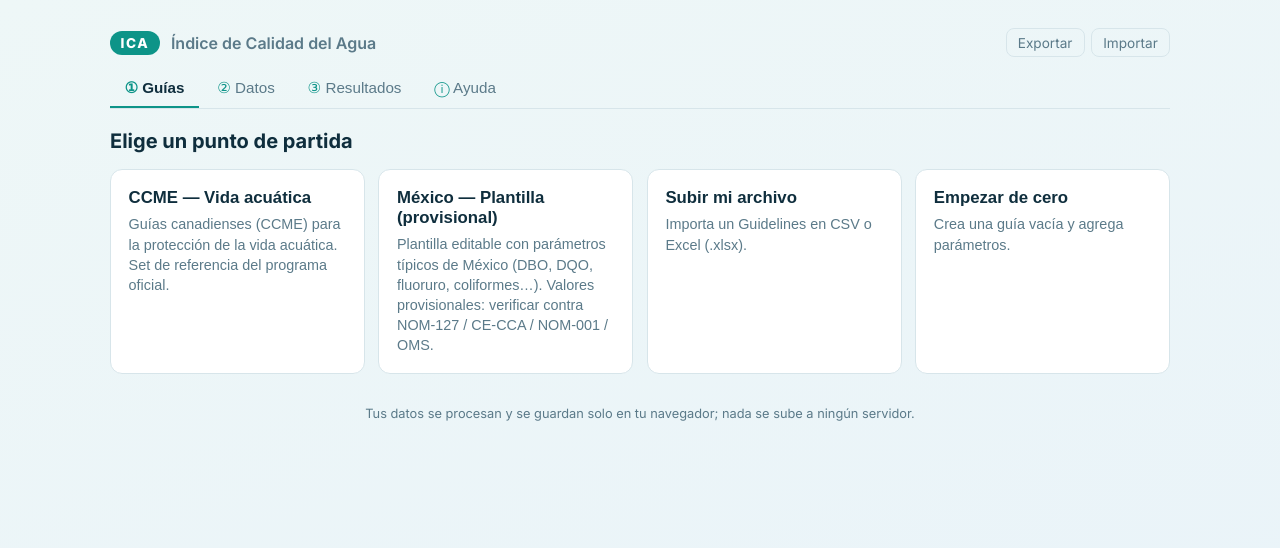
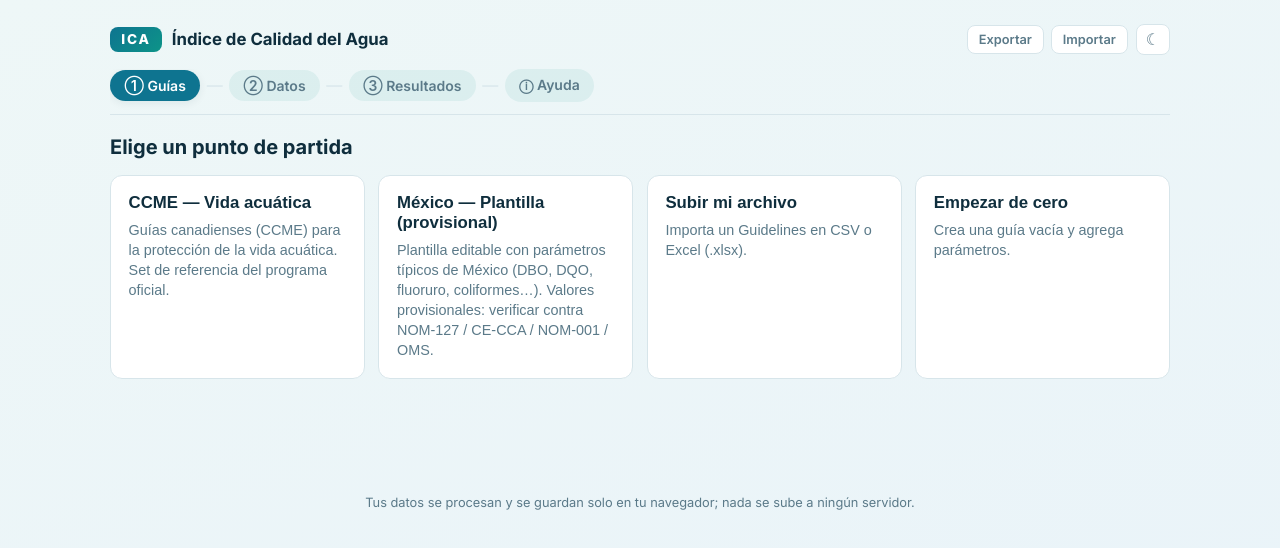
Before and after one commit to oscolv/ica, a React (Vite) app: page / in a window 1280 px wide. Shown: the top 548 px of the page. Built offline with nearby package versions, Linux system fonts and the light colour scheme.

Commit message:
feat(diseño): AppShell con stepper de progreso, botón de tema y StepNavContext

```diff
--- a/src/ui/AppShell.css
+++ b/src/ui/AppShell.css
@@ -1,22 +1,103 @@
-.shell { max-width: 1100px; margin: 0 auto; padding: 1rem 1.25rem 3rem; }
-.shell-header { display: flex; align-items: center; gap: 0.7rem; padding: 0.75rem 0; }
+.shell {
+  max-width: 1100px;
+  margin: 0 auto;
+  padding: 1rem 1.25rem 3rem;
+}
+.shell-header {
+  display: flex;
+  align-items: center;
+  gap: 0.6rem;
+  padding: 0.5rem 0 0.9rem;
+}
 .shell-brand {
-  font-weight: 800; letter-spacing: 0.12em; color: #fff;
-  background: linear-gradient(135deg, var(--accent), var(--accent2));
-  padding: 0.25rem 0.65rem; border-radius: 999px; font-size: 0.85rem;
+  font-weight: 800;
+  letter-spacing: 0.14em;
+  font-size: 0.85rem;
+  color: var(--primary-ink);
+  background: linear-gradient(135deg, var(--primary), var(--accent));
+  padding: 0.3rem 0.7rem;
+  border-radius: 8px;
 }
-.shell-title { color: var(--muted); font-weight: 600; }
+.shell-title {
+  font-weight: 700;
+  font-size: 1.05rem;
+}
+.shell-actions {
+  margin-left: auto;
+  display: flex;
+  align-items: center;
+  gap: 0.5rem;
+}
+.theme-toggle {
+  font: inherit;
+  font-size: 1rem;
+  line-height: 1;
+  background: var(--card);
+  color: var(--muted);
+  border: 1px solid var(--line);
+  border-radius: 8px;
+  padding: 0.4rem 0.55rem;
+  cursor: pointer;
+  transition: color var(--speed), border-color var(--speed);
+}
+.theme-toggle:hover {
+  color: var(--primary);
+  border-color: var(--primary);
+}
 .shell-nav {
-  display: flex; gap: 0.25rem; flex-wrap: wrap;
-  border-bottom: 1px solid var(--line); margin-bottom: 1.25rem;
+  display: flex;
+  align-items: center;
+  flex-wrap: nowrap;
+  gap: 0.4rem;
+  overflow-x: auto;
+  border-bottom: 1px solid var(--line);
+  padding-bottom: 0.75rem;
+  margin-bottom: 1.25rem;
+}
+.shell-step-sep {
+  color: var(--line);
+  flex: none;
 }
 .shell-tab {
-  background: none; border: none; color: var(--muted);
-  padding: 0.6rem 0.9rem; cursor: pointer; font-size: 0.95rem;
-  border-bottom: 2px solid transparent; border-radius: 6px 6px 0 0;
+  font: inherit;
+  font-size: 0.875rem;
+  font-weight: 600;
+  white-space: nowrap;
+  border: none;
+  cursor: pointer;
+  border-radius: 999px;
+  padding: 0.45rem 0.9rem;
+  background: color-mix(in srgb, var(--accent) 8%, transparent);
+  color: var(--muted);
+  transition: background var(--speed), color var(--speed), box-shadow var(--speed);
 }
-.shell-tab:hover { color: var(--text); background: var(--card); }
-.shell-tab.is-active { color: var(--text); border-bottom-color: var(--accent); font-weight: 600; }
-.shell-tab-n { color: var(--accent2); }
-.shell-placeholder { color: var(--muted); padding: 2rem 0; text-align: center; }
-.shell-privacy { color: var(--muted); font-size: 0.8rem; text-align: center; margin-top: 2rem; }
+.shell-tab:hover {
+  color: var(--text);
+}
+.shell-tab.is-active {
+  background: var(--primary);
+  color: var(--primary-ink);
+  box-shadow: var(--shadow-sm);
+}
+.shell-tab.is-done {
+  background: var(--ok-bg);
+  color: var(--ok);
+}
+.shell-tab.is-done.is-active {
+  background: var(--primary);
+  color: var(--primary-ink);
+}
+.shell-main {
+  min-height: 40vh;
+}
+.shell-placeholder {
+  color: var(--muted);
+  padding: 2rem 0;
+  text-align: center;
+}
+.shell-privacy {
+  color: var(--muted);
+  font-size: 0.8rem;
+  text-align: center;
+  margin-top: 2.5rem;
+}
--- a/src/ui/AppShell.tsx
+++ b/src/ui/AppShell.tsx
@@ -1,8 +1,10 @@
-import { useState, type ReactNode } from 'react'
+import { Fragment, useState, type ReactNode } from 'react'
 import { ProjectMenu } from './ProjectMenu'
+import { useTheme } from './theme'
+import { useProject } from '../state/ProjectContext'
+import { getStepStatus } from './stepStatus'
+import { StepNavContext, type StepId } from './stepNav'
 import './AppShell.css'
-
-export type StepId = 'guias' | 'datos' | 'resultados' | 'ayuda'
 
 const STEPS: { id: StepId; n: string; label: string }[] = [
   { id: 'guias', n: '①', label: 'Guías' },
@@ -17,6 +19,9 @@ export interface AppShellProps {
 
 export function AppShell({ steps = {} }: AppShellProps) {
   const [active, setActive] = useState<StepId>('guias')
+  const [theme, toggleTheme] = useTheme()
+  const { state } = useProject()
+  const status = getStepStatus(state)
   const content = steps[active]
 
   return (
@@ -24,25 +29,47 @@ export function AppShell({ steps = {} }: AppShellProps) {
       <header className="shell-header">
         <span className="shell-brand">ICA</span>
         <span className="shell-title">Índice de Calidad del Agua</span>
+        <div className="shell-actions">
           <ProjectMenu />
+          <button
+            className="theme-toggle"
+            onClick={toggleTheme}
+            aria-label={theme === 'dark' ? 'Cambiar a tema claro' : 'Cambiar a tema oscuro'}
+          >
+            {theme === 'dark' ? '☀' : '☾'}
+          </button>
+        </div>
       </header>
       <nav className="shell-nav" role="tablist" aria-label="Pasos">
-        {STEPS.map((s) => (
+        {STEPS.map((s, i) => {
+          const done = (s.id === 'guias' && status.guias) || (s.id === 'datos' && status.datos)
+          return (
+            <Fragment key={s.id}>
+              {i > 0 && (
+                <span className="shell-step-sep" aria-hidden="true">
+                  —
+                </span>
+              )}
               <button
-            key={s.id}
                 role="tab"
                 aria-selected={active === s.id}
-            className={`shell-tab${active === s.id ? ' is-active' : ''}`}
+                className={`shell-tab${active === s.id ? ' is-active' : ''}${done ? ' is-done' : ''}`}
                 onClick={() => setActive(s.id)}
               >
-            <span className="shell-tab-n">{s.n}</span> {s.label}
+                <span className="shell-tab-n">{done ? '✓' : s.n}</span> {s.label}
               </button>
-        ))}
+            </Fragment>
+          )
+        })}
       </nav>
       <main className="shell-main" role="tabpanel">
+        <StepNavContext.Provider value={setActive}>
           {content ?? <p className="shell-placeholder">Este paso estará disponible próximamente.</p>}
+        </StepNavContext.Provider>
       </main>
-      <p className="shell-privacy">Tus datos se procesan y se guardan solo en tu navegador; nada se sube a ningún servidor.</p>
+      <p className="shell-privacy">
+        Tus datos se procesan y se guardan solo en tu navegador; nada se sube a ningún servidor.
+      </p>
     </div>
   )
 }
--- a/src/ui/ProjectMenu.css
+++ b/src/ui/ProjectMenu.css
@@ -1,3 +1,20 @@
-.pm { margin-left: auto; display: flex; gap: 0.4rem; }
-.pm-btn { background: none; color: var(--muted); border: 1px solid var(--line); border-radius: 8px; padding: 0.35rem 0.7rem; cursor: pointer; font: inherit; font-size: 0.85rem; }
-.pm-btn:hover { color: var(--text); }
+.pm {
+  display: flex;
+  gap: 0.4rem;
+}
+.pm-btn {
+  font: inherit;
+  font-size: 0.8rem;
+  font-weight: 600;
+  background: var(--card);
+  color: var(--muted);
+  border: 1px solid var(--line);
+  border-radius: 8px;
+  padding: 0.4rem 0.7rem;
+  cursor: pointer;
+  transition: color var(--speed), border-color var(--speed);
+}
+.pm-btn:hover {
+  color: var(--text);
+  border-color: var(--primary);
+}
--- /dev/null
+++ b/src/ui/stepNav.ts
@@ -0,0 +1,10 @@
+import { createContext, useContext } from 'react'
+
+export type StepId = 'guias' | 'datos' | 'resultados' | 'ayuda'
+export type StepNav = (step: StepId) => void
+
+export const StepNavContext = createContext<StepNav | null>(null)
+
+export function useStepNav(): StepNav | null {
+  return useContext(StepNavContext)
+}
--- /dev/null
+++ b/src/ui/stepStatus.ts
@@ -0,0 +1,22 @@
+import type { ProjectState } from '../state/projectReducer'
+import { validateGuidelines } from '../validation/validateGuidelines'
+import { validateData } from '../validation/validateData'
+
+export interface StepStatus {
+  guias: boolean
+  datos: boolean
+}
+
+export function getStepStatus(state: ProjectState): StepStatus {
+  const guias =
+    !!state.guideline &&
+    state.guideline.size > 0 &&
+    !validateGuidelines(state.guideline).some((i) => i.severity === 'error')
+  const datos =
+    guias &&
+    !!state.data &&
+    !validateData(state.data, state.dataColumns, state.guideline!).issues.some(
+      (i) => i.severity === 'error',
+    )
+  return { guias, datos }
+}
```
Also changed, not shown: 2 other files (tests, documents, lock files or other folders). Lines whose indentation alone changed are shown as unchanged.
